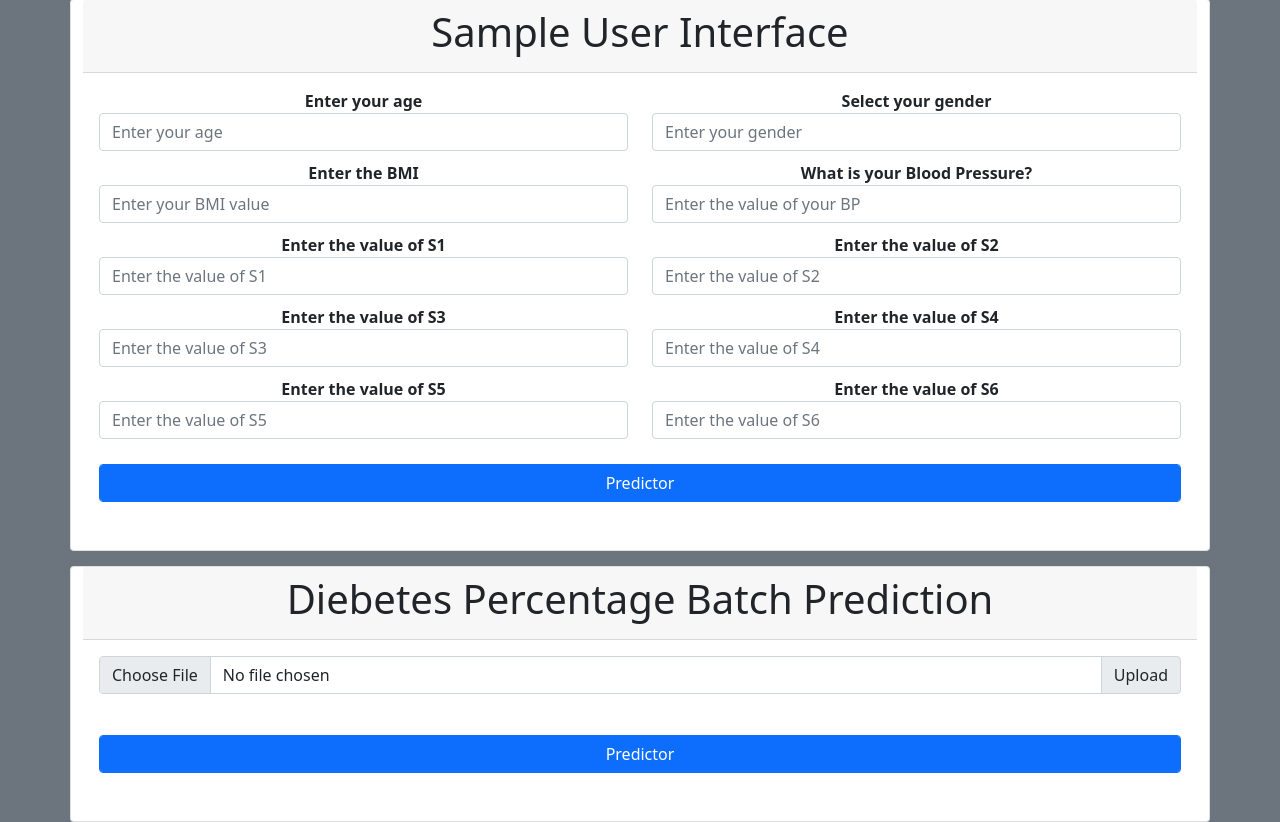
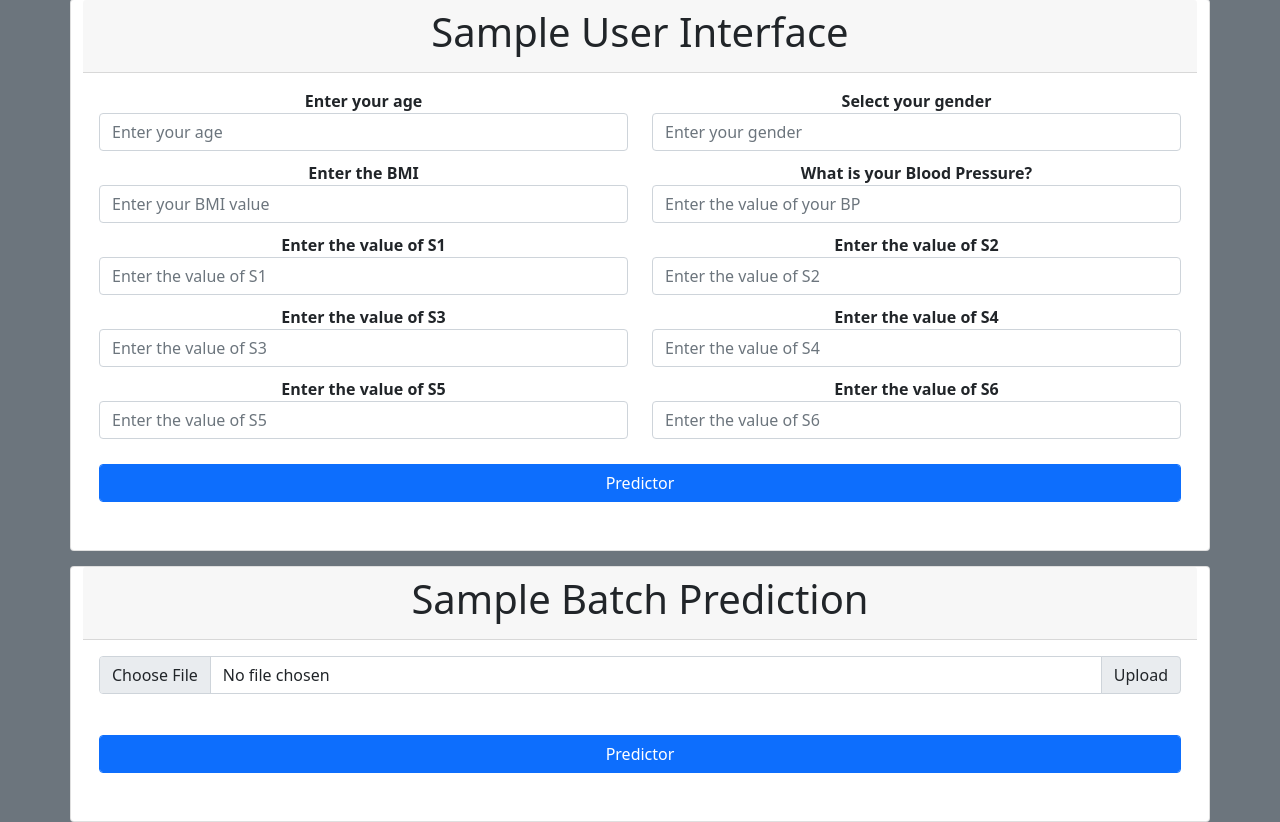
Before and after one commit to sukhejai/azure_daibetes_flask_ui, a Flask app: page / in a window 1280 px wide. Shown: the part 16-838 px from the top of the page. Run offline with Flask 2, Linux system fonts and the light colour scheme; parts of the project's set-up code (start-up, migrations or seed data) failed here and were passed over; some libraries are stand-ins or nearby versions.

Commit message:
Update UI.html

```diff
--- a/templates/UI.html
+++ b/templates/UI.html
@@ -78,7 +78,7 @@
       <div class='row'>
         <div class="card", style="width: 100%; height: 100%; margin-top: 15px" >
           <div class="card-header" style="text-align: center">
-            <h1>Diebetes Percentage Batch Prediction</h1>
+            <h1>Sample Batch Prediction</h1>
           </div>
           <div class="card-body">
             <form action= "batch_predict" method="POST" enctype="multipart/form-data" accept-charset="utf-8">
```
